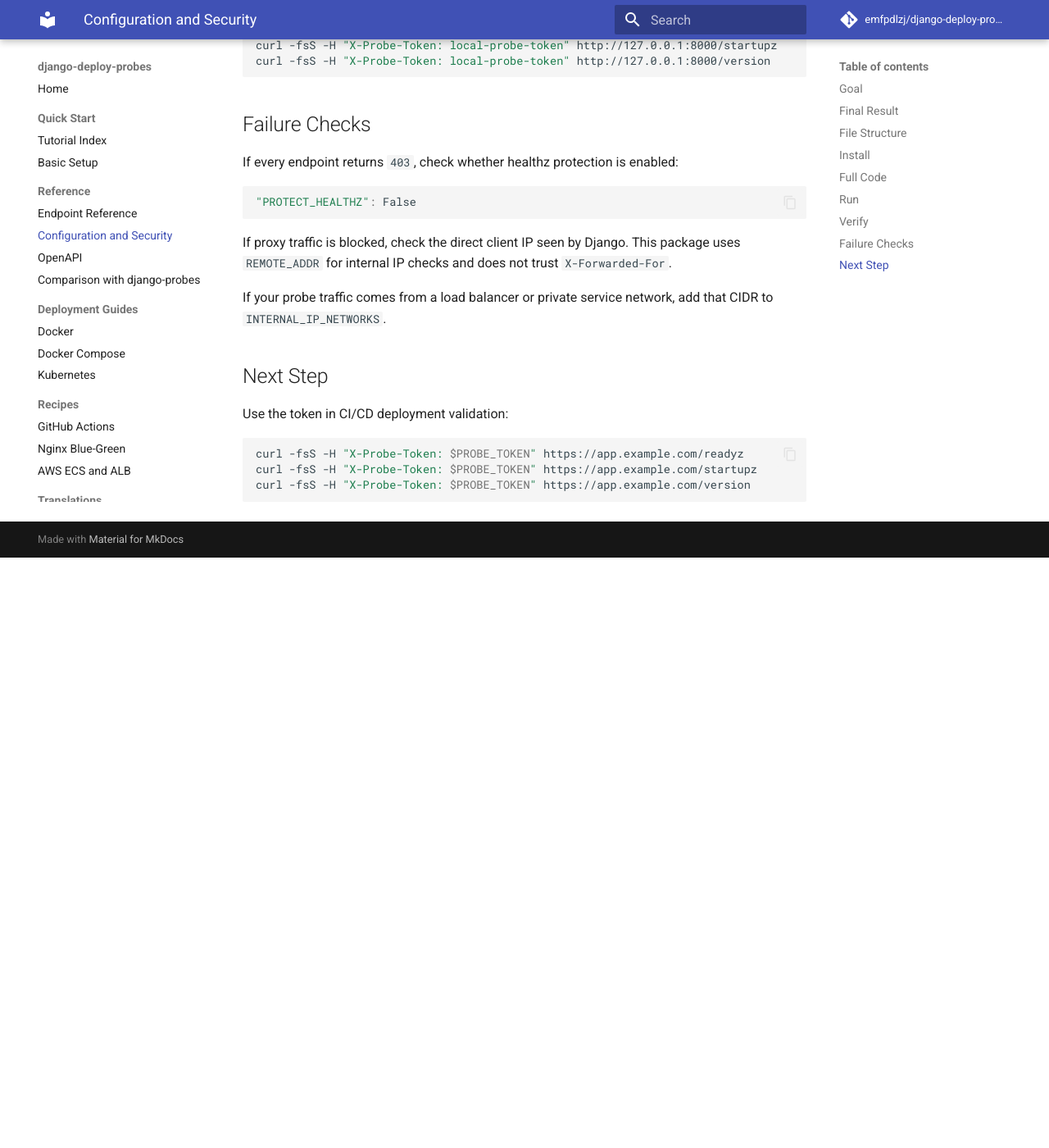
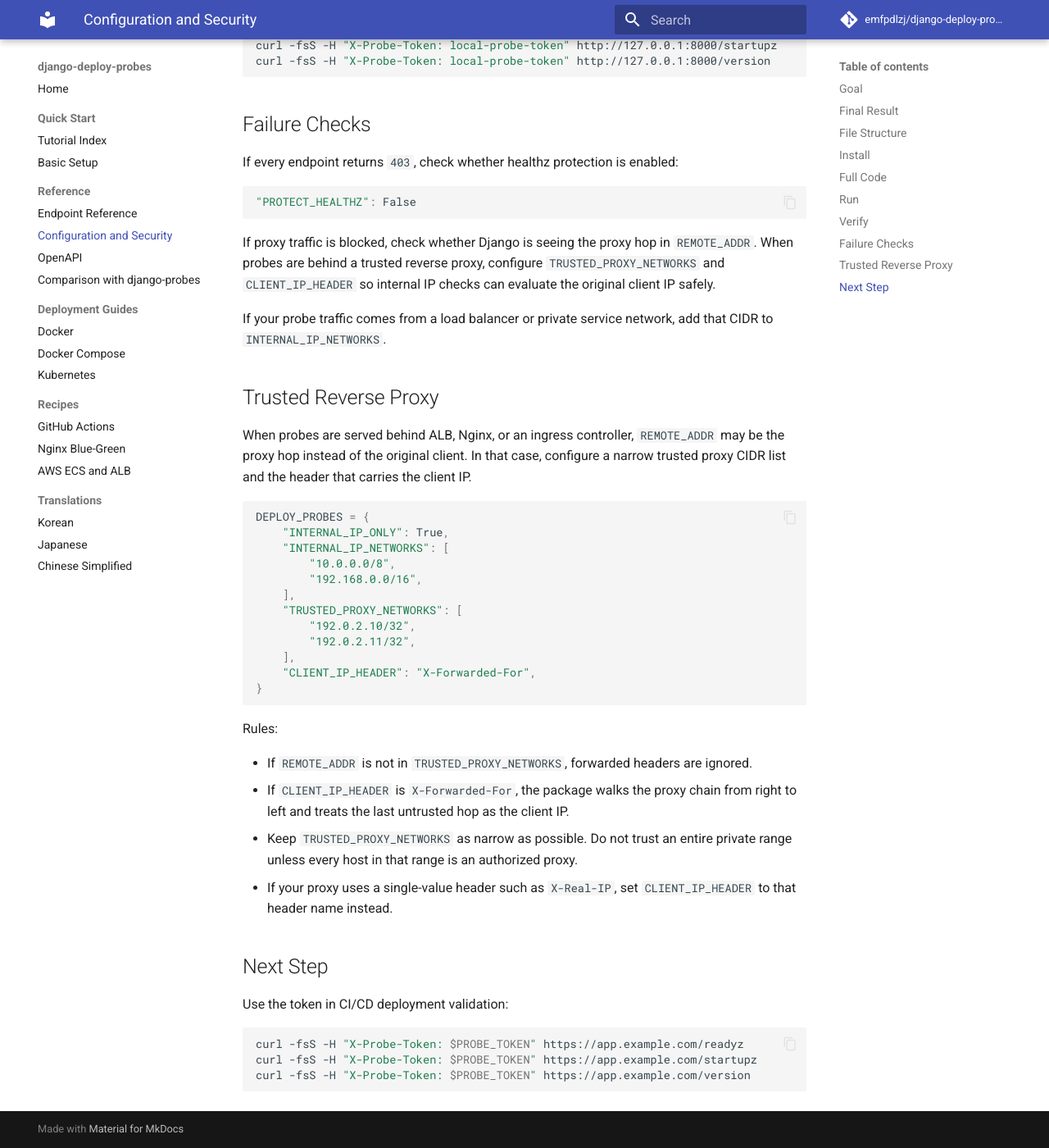
Before and after one commit to emfpdlzj/django-deploy-probes, an MkDocs documentation site: the page built from docs/security.md, in a window 1280 px wide and 1400 px high, scrolled down 2659 px. Shown: the whole window at 82% size. Built offline with MkDocs 1.6.1 and Material for MkDocs 9.7.7, drawn with Linux system fonts in a browser that asks for light colours; comment, search, counter and statistics services are not loaded; before the commit the page ends 3339 px from its top, so only the background shows below that.

Commit message:
feat: add proxy-aware client IP handling for probe security

````diff
--- a/docs/security.md
+++ b/docs/security.md
@@ -139,10 +139,43 @@
 "PROTECT_HEALTHZ": False
 ```
 
-If proxy traffic is blocked, check the direct client IP seen by Django. This package uses `REMOTE_ADDR` for internal IP checks and does not trust `X-Forwarded-For`.
+If proxy traffic is blocked, check whether Django is seeing the proxy hop in `REMOTE_ADDR`. When
+probes are behind a trusted reverse proxy, configure `TRUSTED_PROXY_NETWORKS` and
+`CLIENT_IP_HEADER` so internal IP checks can evaluate the original client IP safely.
 
 If your probe traffic comes from a load balancer or private service network, add that CIDR to
 `INTERNAL_IP_NETWORKS`.
+
+## Trusted Reverse Proxy
+
+When probes are served behind ALB, Nginx, or an ingress controller, `REMOTE_ADDR` may be the
+proxy hop instead of the original client. In that case, configure a narrow trusted proxy CIDR
+list and the header that carries the client IP.
+
+```python
+DEPLOY_PROBES = {
+    "INTERNAL_IP_ONLY": True,
+    "INTERNAL_IP_NETWORKS": [
+        "10.0.0.0/8",
+        "192.168.0.0/16",
+    ],
+    "TRUSTED_PROXY_NETWORKS": [
+        "192.0.2.10/32",
+        "192.0.2.11/32",
+    ],
+    "CLIENT_IP_HEADER": "X-Forwarded-For",
+}
+```
+
+Rules:
+
+- If `REMOTE_ADDR` is not in `TRUSTED_PROXY_NETWORKS`, forwarded headers are ignored.
+- If `CLIENT_IP_HEADER` is `X-Forwarded-For`, the package walks the proxy chain from right to
+  left and treats the last untrusted hop as the client IP.
+- Keep `TRUSTED_PROXY_NETWORKS` as narrow as possible. Do not trust an entire private range
+  unless every host in that range is an authorized proxy.
+- If your proxy uses a single-value header such as `X-Real-IP`, set `CLIENT_IP_HEADER` to that
+  header name instead.
 
 ## Next Step
 
````
Also changed, not shown: README.md (+46 -0 lines), docs/api.md (+12 -0 lines), docs/ja.md (+1 -1 lines), docs/ko.md (+1 -1 lines), docs/zh-CN.md (+1 -1 lines), 6 other files.
